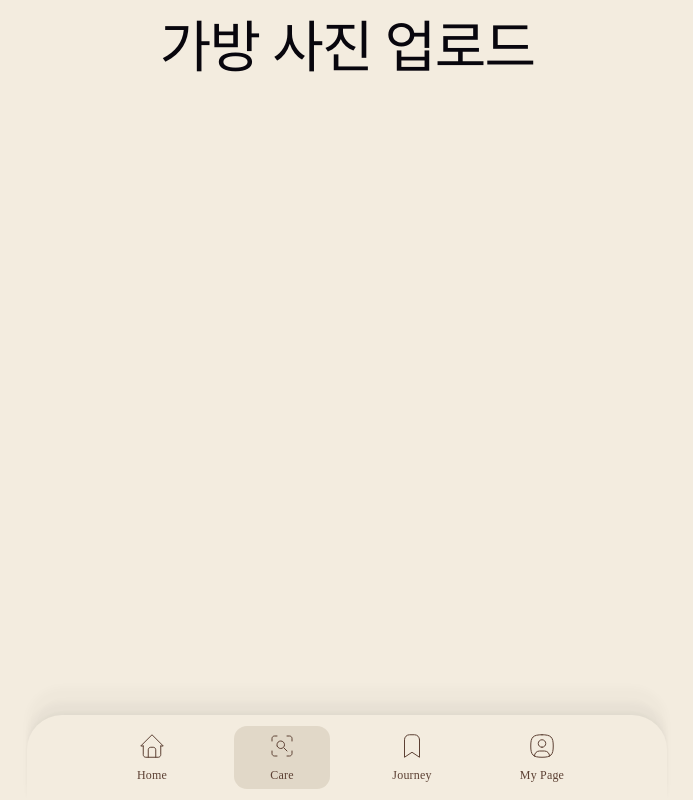
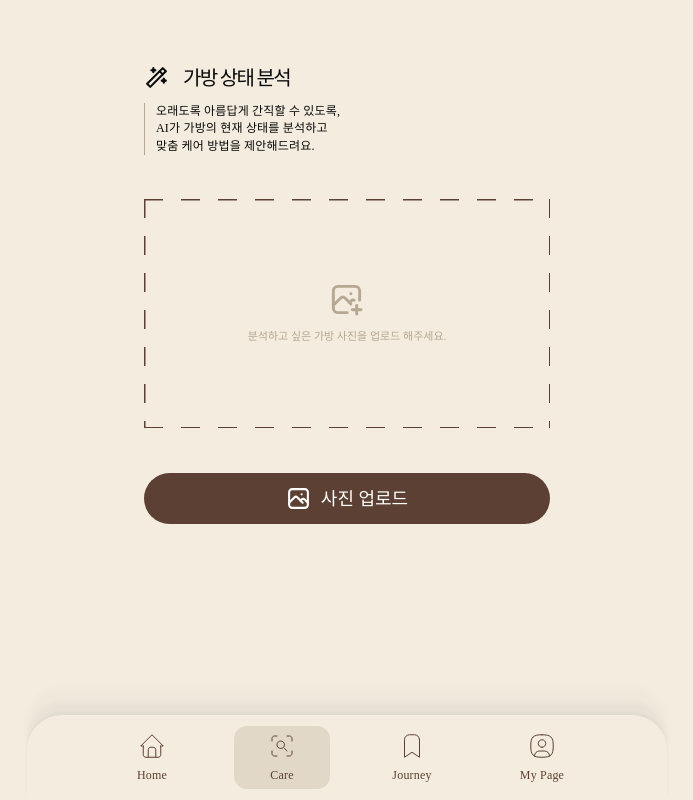
Before and after one commit to Likelion14th-HufsGlobal-Hackathon-team1/FE, a React (Vite) app: page /care/upload in a window 1280 px wide. Shown: the whole page, without its empty margins (293-986 px from the left). Built offline with nearby package versions, Linux system fonts and the light colour scheme.

Commit message:
feat: Care 사진 업로드 화면 구현

```diff
--- a/src/pages/CareUpload.jsx
+++ b/src/pages/CareUpload.jsx
@@ -1,8 +1,188 @@
+import { useEffect, useRef, useState } from "react";
+import { TbPhoto, TbPhotoPlus, TbWand } from "react-icons/tb";
+import { useNavigate } from "react-router-dom";
+import styled from "styled-components";
+
+import PrimaryButton from "../components/Button";
+
+const Page = styled.main`
+  display: flex;
+  width: min(100%, 480px);
+  min-height: calc(100svh - 105px - env(safe-area-inset-bottom));
+  margin: 0 auto;
+  padding: 65px clamp(20px, 7.7vw, 37px) 74px;
+  flex-direction: column;
+  color: #090a0a;
+  background: var(--color-ivory-paper);
+  text-align: left;
+
+  @media (max-width: 360px) {
+    padding-inline: 22px;
+  }
+
+  @media (max-height: 720px) {
+    padding-top: 38px;
+    padding-bottom: 42px;
+  }
+`;
+
+const Intro = styled.section`
+  width: 100%;
+`;
+
+const Title = styled.h1`
+  display: flex;
+  align-items: center;
+  gap: 14px;
+  margin: 0;
+  color: #090a0a;
+  font: 300 20px/1 var(--font-kopub);
+
+  svg { width: 25px; height: 25px; }
+`;
+
+const Description = styled.p`
+  margin: 13px 0 0;
+  border-left: 1px solid var(--color-soft-taupe);
+  padding-left: 11px;
+  color: #090a0a;
+  font: 300 12px/1.45 var(--font-kopub);
+`;
+
+const UploadArea = styled.button`
+  display: grid;
+  width: 100%;
+  min-height: 229px;
+  margin-top: 44px;
+  place-items: center;
+  border: 0;
+  padding: 0;
+  overflow: hidden;
+  background: ${({ $hasPhoto }) =>
+    $hasPhoto
+      ? "transparent"
+      : `
+        repeating-linear-gradient(to right, var(--color-walnut) 0 19px, transparent 19px 37px) top / 100% 1.5px no-repeat,
+        repeating-linear-gradient(to right, var(--color-walnut) 0 19px, transparent 19px 37px) bottom / 100% 1.5px no-repeat,
+        repeating-linear-gradient(to bottom, var(--color-walnut) 0 19px, transparent 19px 37px) left / 1.5px 100% no-repeat,
+        repeating-linear-gradient(to bottom, var(--color-walnut) 0 19px, transparent 19px 37px) right / 1.5px 100% no-repeat
+      `};
+  color: var(--color-soft-taupe);
+  cursor: pointer;
+
+  &:focus-visible { outline: 2px solid var(--color-walnut); outline-offset: 4px; }
+
+  @media (max-height: 720px) {
+    margin-top: 28px;
+  }
+`;
+
+const UploadGuide = styled.span`
+  display: flex;
+  align-items: center;
+  flex-direction: column;
+  gap: 12px;
+  font: 300 11px/1.4 var(--font-kopub);
+
+  svg { width: 35px; height: 35px; }
+`;
+
+const Preview = styled.img`
+  display: block;
+  width: calc(100% - 16px);
+  height: 213px;
+  object-fit: contain;
+`;
+
+const HiddenInput = styled.input`
+  position: absolute;
+  width: 1px;
+  height: 1px;
+  overflow: hidden;
+  clip-path: inset(50%);
+  white-space: nowrap;
+`;
+
+const ActionButton = styled(PrimaryButton)`
+  margin-top: 45px;
+
+  @media (max-height: 720px) {
+    margin-top: 28px;
+  }
+`;
+
 const CareUpload = () => {
+  const navigate = useNavigate();
+  const inputRef = useRef(null);
+  const [photo, setPhoto] = useState(null);
+  const [previewUrl, setPreviewUrl] = useState("");
+
+  useEffect(() => {
+    if (!photo) {
+      setPreviewUrl("");
+      return undefined;
+    }
+
+    const objectUrl = URL.createObjectURL(photo);
+    setPreviewUrl(objectUrl);
+    return () => URL.revokeObjectURL(objectUrl);
+  }, [photo]);
+
+  const openFilePicker = () => inputRef.current?.click();
+
+  const handlePhotoChange = (event) => {
+    const selectedPhoto = event.target.files?.[0];
+    if (selectedPhoto) setPhoto(selectedPhoto);
+  };
+
+  const handleAction = () => {
+    if (!photo) {
+      openFilePicker();
+      return;
+    }
+
+    navigate("/care/result", { state: { previewUrl } });
+  };
+
   return (
-    <div>
-      <h1>가방 사진 업로드</h1>
-    </div>
+    <Page>
+      <Intro>
+        <Title><TbWand aria-hidden="true" />가방 상태 분석</Title>
+        <Description>
+          오래도록 아름답게 간직할 수 있도록,<br />
+          AI가 가방의 현재 상태를 분석하고<br />
+          맞춤 케어 방법을 제안해드려요.
+        </Description>
+      </Intro>
+
+      <HiddenInput
+        ref={inputRef}
+        type="file"
+        accept="image/*"
+        aria-label="가방 사진 선택"
+        onChange={handlePhotoChange}
+      />
+
+      <UploadArea
+        type="button"
+        aria-label="가방 사진 업로드"
+        $hasPhoto={Boolean(previewUrl)}
+        onClick={openFilePicker}
+      >
+        {previewUrl ? (
+          <Preview src={previewUrl} alt="업로드한 가방 미리보기" />
+        ) : (
+          <UploadGuide>
+            <TbPhotoPlus aria-hidden="true" />
+            <span>분석하고 싶은 가방 사진을 업로드 해주세요.</span>
+          </UploadGuide>
+        )}
+      </UploadArea>
+
+      <ActionButton icon={photo ? <TbWand /> : <TbPhoto />} onClick={handleAction}>
+        {photo ? "분석 결과 확인" : "사진 업로드"}
+      </ActionButton>
+    </Page>
   );
 };
 
```
